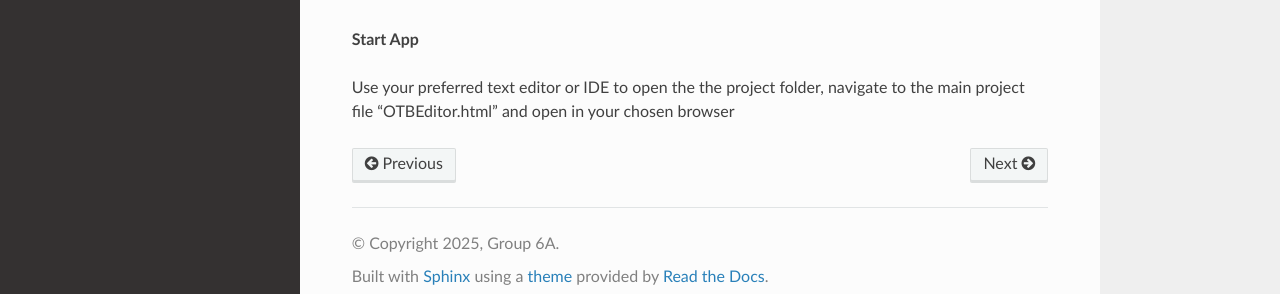
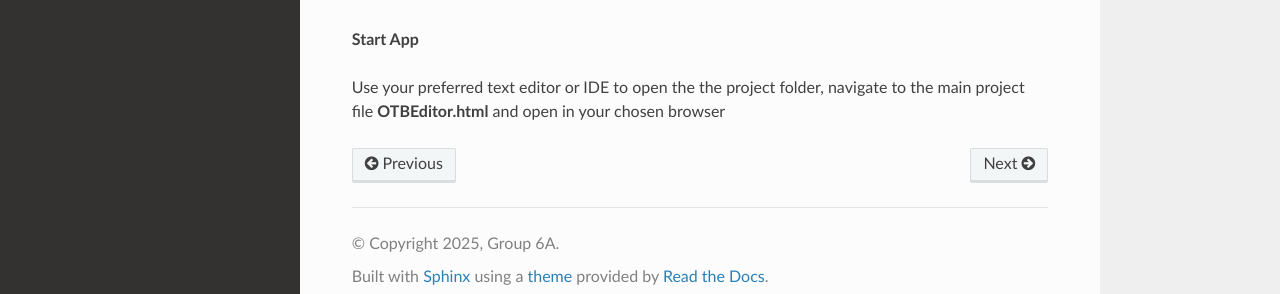
Before and after one commit to gherkins05/6A-Software-Coursework, a Sphinx documentation site: the page built from docs/source/installation.rst, in a window 1280 px wide. Shown: the part 591-885 px from the top of the page. Built offline with Sphinx 7.4.7 and the Read the Docs theme 3.1.0, drawn with Linux system fonts in a browser that asks for light colours; pages that are not in the unit, such as notebooks, are missing from menus.

```diff
--- a/docs/source/installation.rst
+++ b/docs/source/installation.rst
@@ -23,4 +23,4 @@ Ensure `PostgreSQL <https://www.postgresql.org/>`_ is installed and running on y
 
 **Start App**
 
-Use your preferred text editor or IDE to open the the project folder, navigate to the main project file "OTBEditor.html" and open in your chosen browser
+Use your preferred text editor or IDE to open the the project folder, navigate to the main project file **OTBEditor.html** and open in your chosen browser
```
